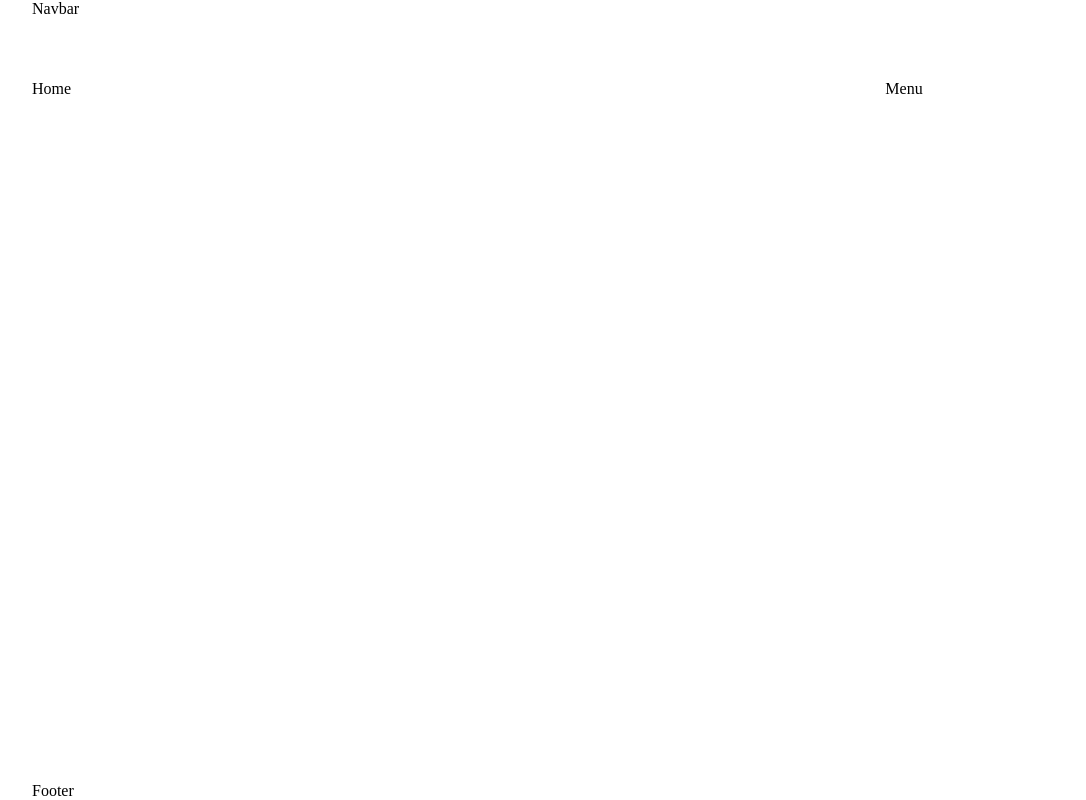
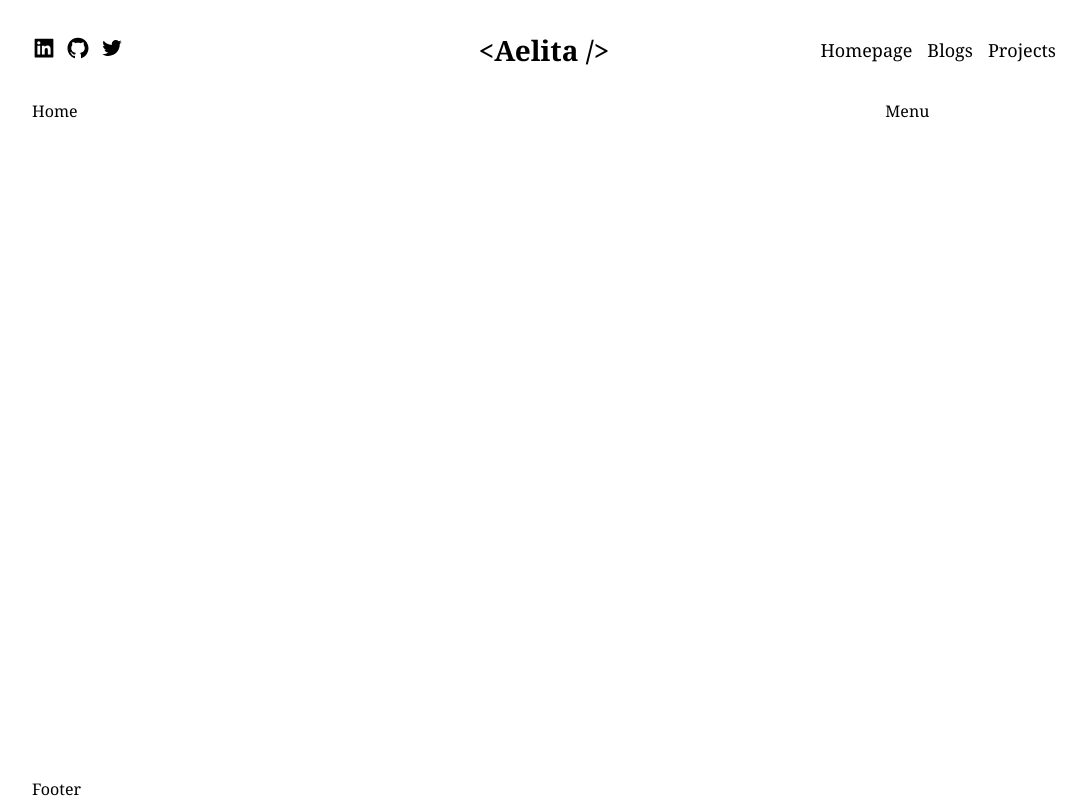
Before and after one commit to lyokocode/portfolio, a React (Vite) app in the folder client/: page / in a window 1280 px wide. Shown: the whole page, without its empty margins (96-1182 px from the left). Built offline with nearby package versions, Linux system fonts and the light colour scheme.

Commit message:
navbar UI 1.0

```diff
--- a/client/src/components/navbar/index.jsx
+++ b/client/src/components/navbar/index.jsx
@@ -1,8 +1,26 @@
+import { Link } from "react-router-dom"
+import { AiFillLinkedin, AiOutlineGithub, AiOutlineTwitter } from "react-icons/ai"
 import "./navbar.scss"
 export const Navbar = () => {
     return (
-        <div className="navbar">
-            Navbar
-        </div>
+        <nav className="navbar">
+            <div className="social">
+                <a href="#">
+                    <AiFillLinkedin size={24} />
+                </a>
+                <a href="#">
+                    <AiOutlineGithub size={24} />
+                </a>
+                <a href="#">
+                    <AiOutlineTwitter size={24} />
+                </a>
+            </div>
+            <h1 className="logo">{"<Aelita />"}</h1>
+            <div className="links">
+                <Link to="/" className="link">Homepage</Link>
+                <Link to="/" className="link">Blogs</Link>
+                <Link to="/" className="link">projects</Link>
+            </div>
+        </nav>
     )
 }
--- a/client/src/components/navbar/navbar.scss
+++ b/client/src/components/navbar/navbar.scss
@@ -1,3 +1,57 @@
 .navbar {
-    height: 80px;
+    display: flex;
+    align-items: center;
+    justify-content: space-between;
+    height: 100px;
+
+    .social {
+        display: flex;
+        gap: 0 10px;
+        flex: 1;
+
+        @media screen and (max-width:1024px) {
+            display: none;
+        }
+    }
+
+    .logo {
+        flex: 1;
+        text-align: center;
+        font-size: 36px;
+        font-weight: bold;
+
+        @media screen and (max-width:1280px) {
+            font-size: 36px;
+        }
+
+        @media screen and (max-width:1024px) {
+            text-align: left;
+        }
+
+        @media screen and (max-width:1280px) {
+            font-size: 28px;
+        }
+    }
+
+    .links {
+        display: flex;
+        align-items: center;
+        justify-content: flex-end;
+        gap: 0 20px;
+        flex: 1;
+        font-size: 20px;
+        text-transform: capitalize;
+
+        @media screen and (max-width:1280px) {
+            font-size: 18px;
+            gap: 0 15px;
+        }
+
+        .link {
+            @media screen and (max-width:640px) {
+                display: none;
+            }
+        }
+    }
+
 }
--- a/client/src/index.scss
+++ b/client/src/index.scss
@@ -20,6 +20,8 @@ body {
     width: 100vw;
     min-height: 100vh;
     overflow-x: hidden;
+    // font-family: "Gill Sans", sans-serif;
+    font-family: Georgia, sans-serif;
 }
 
 .appContainer {
```
